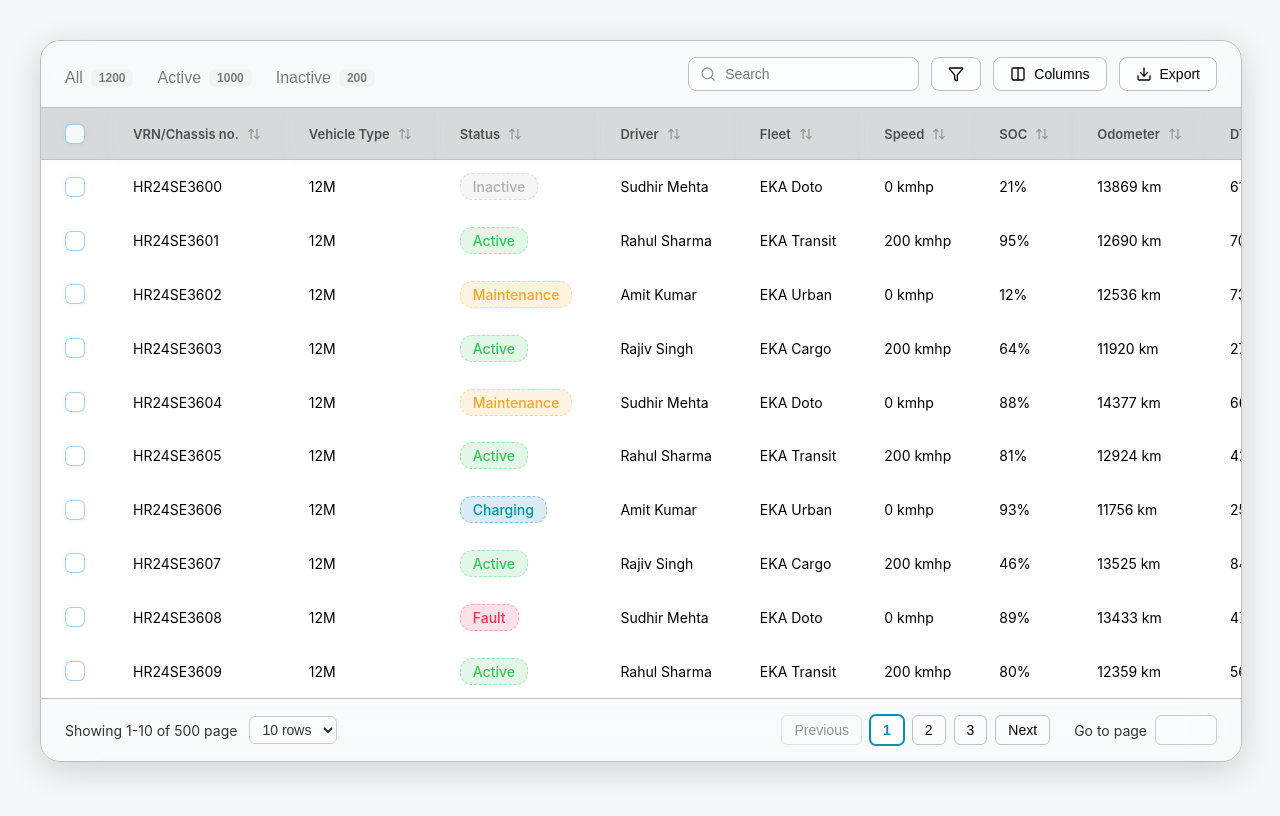
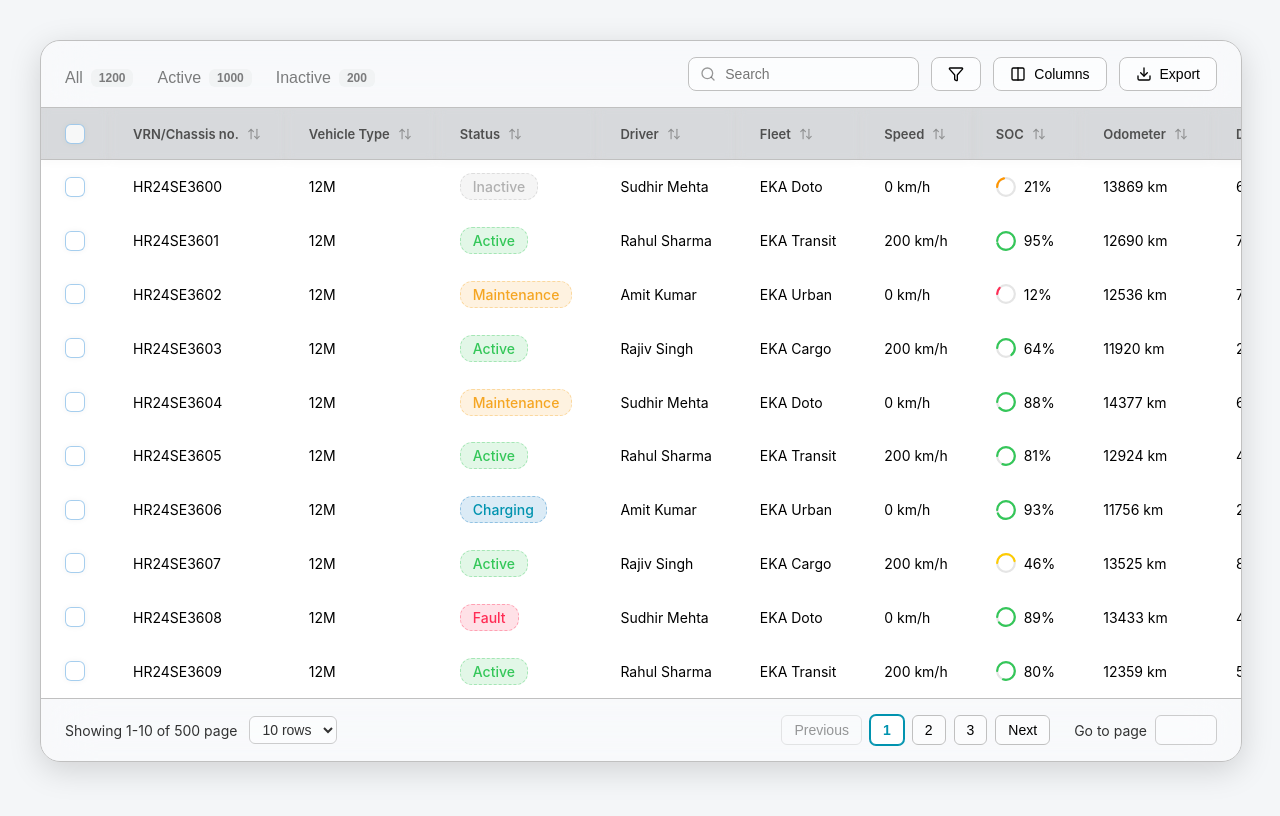
Before and after one commit to Praveen343577/Reusable-Table-Component, a React (Vite) app: page / in a window 1280 px wide. Shown: the top 816 px of the page. Built offline with nearby package versions, Linux system fonts and the light colour scheme; the HTML template or start-up script is replaced by a standard one.

Commit message:
feat: implement main application structure with Table component and mock vehicle data

```diff
--- a/src/App.jsx
+++ b/src/App.jsx
@@ -18,7 +18,39 @@ function App() {
     { key: 'driver', header: 'Driver' },
     { key: 'fleet', header: 'Fleet' },
     { key: 'speed', header: 'Speed' },
-    { key: 'soc', header: 'SOC' },
+    {
+      key: 'soc',
+      header: 'SOC',
+      render: (row) => {
+        const val = parseInt(row.soc, 10);
+        let color = '#34c759'; // Green
+        if (val < 20) color = '#ff2d55'; // Red
+        else if (val < 40) color = '#ff9500'; // Orange
+        else if (val < 60) color = '#ffcc00'; // Yellow
+
+        return (
+          <div style={{ display: 'flex', alignItems: 'center', gap: '8px' }}>
+            <svg width="20" height="20" viewBox="0 0 36 36" style={{ transform: 'rotate(-90deg)' }}>
+              <path
+                d="M18 2.0845 a 15.9155 15.9155 0 0 1 0 31.831 a 15.9155 15.9155 0 0 1 0 -31.831"
+                fill="none"
+                stroke="#e5e5e5"
+                strokeWidth="4"
+              />
+              <path
+                strokeDasharray={`${val}, 100`}
+                d="M18 2.0845 a 15.9155 15.9155 0 0 1 0 31.831 a 15.9155 15.9155 0 0 1 0 -31.831"
+                fill="none"
+                stroke={color}
+                strokeWidth="4"
+                strokeLinecap="round"
+              />
+            </svg>
+            <span>{row.soc}</span>
+          </div>
+        );
+      }
+    },
     { key: 'odometer', header: 'Odometer' },
     { key: 'dte', header: 'DTE' },
     { key: 'temperature', header: 'Temperature' }
@@ -39,7 +71,7 @@ function App() {
         status: status,
         driver: drivers[i % drivers.length],
         fleet: fleets[i % fleets.length],
-        speed: `${status === 'Active' ? 200 : 0} kmhp`,
+        speed: `${status === 'Active' ? 200 : 0} km/h`,
         soc: `${Math.floor(Math.random() * (100 - 10 + 1) + 10)}%`,
         odometer: `${10000 + Math.floor(Math.random() * 5000)} km`,
         dte: `${20 + Math.floor(Math.random() * 80)} km`,
```
